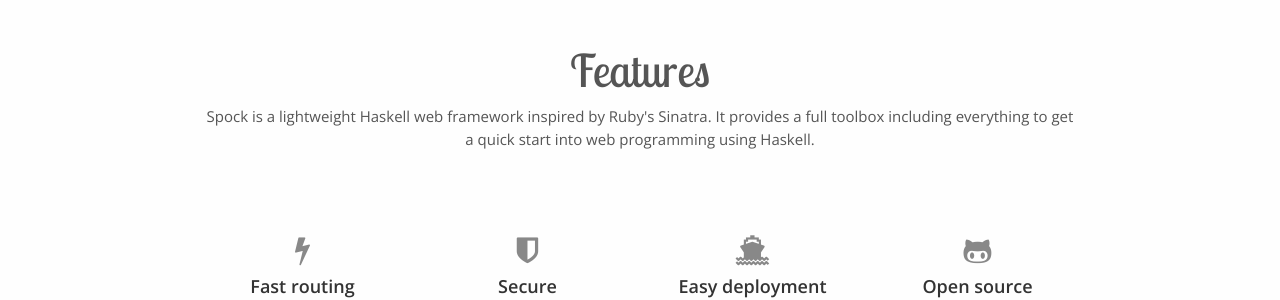
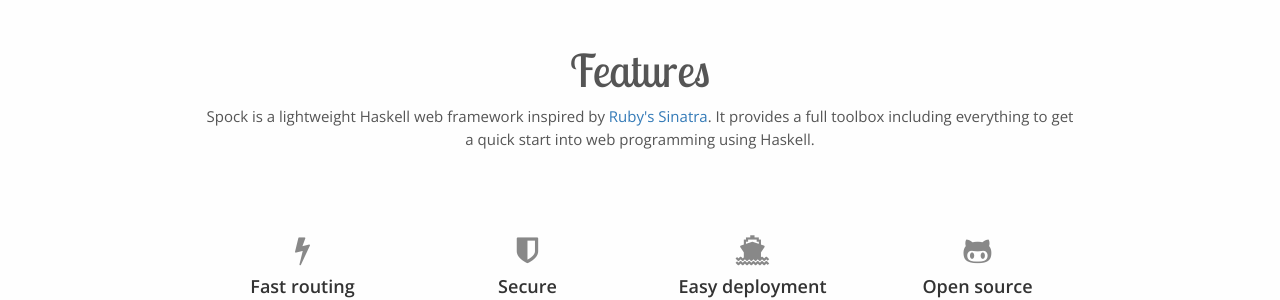
Before and after one commit to agrafix/Spock, a Jekyll site: the page built from index.html, in a window 1280 px wide. Shown: the part 469-769 px from the top of the page. Built offline with Jekyll 4.4.1, drawn with Linux system fonts in a browser that asks for light colours; nearby versions of some CDN libraries; some web fonts are replaced; part of the change alters nothing that is shown.

```diff
--- a/index.html
+++ b/index.html
@@ -6,7 +6,8 @@ layout: home
   <div class="col-md-12">
     <h2>Features</h2>
     <p>
-      Spock is a lightweight Haskell web framework inspired by Ruby's Sinatra.
+      Spock is a lightweight Haskell web framework inspired by <a
+      href="http://www.sinatrarb.com/" target="_blank">Ruby's Sinatra</a>.
       It provides a full toolbox including everything to get a quick start into
       web programming using Haskell.
     </p>
```
